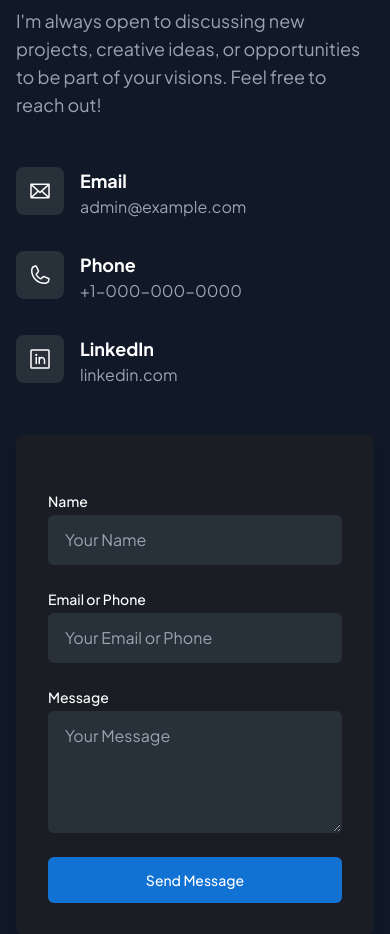
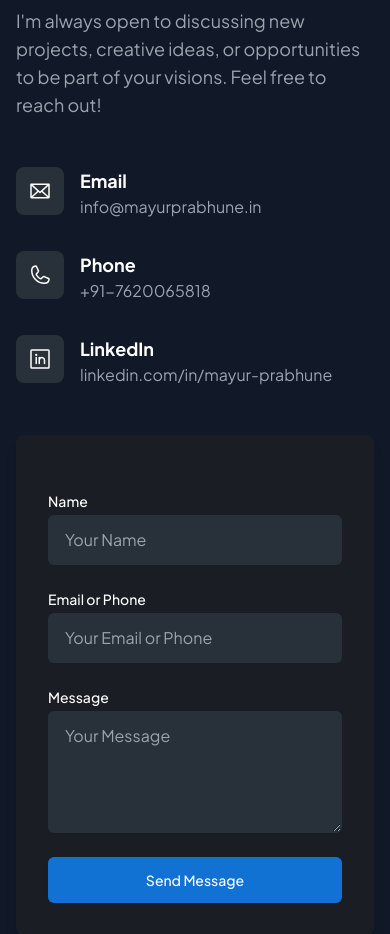
Before and after one commit to mayurprabhune13-jpg/mayurprabhune, a Flask app: page /contact in a window 390 px wide. Shown: the part 193-1127 px from the top of the page. Run offline with Flask 3, Linux system fonts and the light colour scheme; some libraries are stand-ins or nearby versions.

Commit message:
Fix contact page information
- Updated contact route to pass correct email, phone, and LinkedIn info
- Fixed email: info@mayurprabhune.in
- Fixed phone: +91-7620065818
- Fixed LinkedIn URL display to show clean username format
- Removed placeholder/fallback contact information

```diff
--- a/app/routes/main.py
+++ b/app/routes/main.py
@@ -119,7 +119,10 @@ Message:
             current_app.logger.error(f"Error in contact form: {str(e)}")
             flash('An error occurred. Please try again.', 'error')
 
-    return render_template('contact.html')
+    return render_template('contact.html',
+                         CONTACT_EMAIL='info@mayurprabhune.in',
+                         CONTACT_PHONE='+91-7620065818',
+                         CONTACT_LINKEDIN='https://www.linkedin.com/in/mayur-prabhune')
 
 @bp.route('/videos')
 def videos():
--- a/app/templates/contact.html
+++ b/app/templates/contact.html
@@ -105,7 +105,11 @@
                            target="_blank"
                            rel="noopener noreferrer"
                            class="text-gray-400 hover:text-white transition-colors break-all">
-                            {{ CONTACT_LINKEDIN or 'linkedin.com' }}
+                            {% if CONTACT_LINKEDIN %}
+                                linkedin.com/in/mayur-prabhune
+                            {% else %}
+                                linkedin.com
+                            {% endif %}
                         </a>
                     </div>
                 </div>
```
